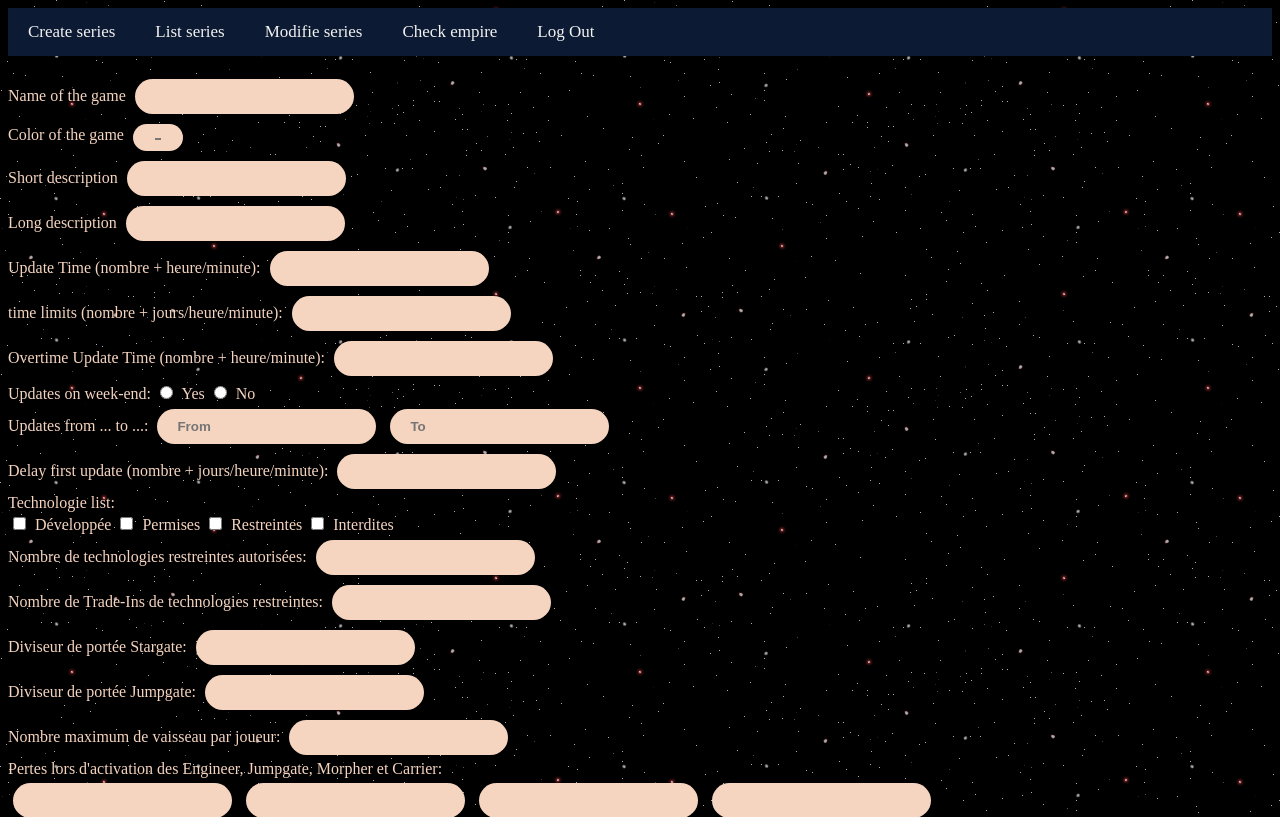
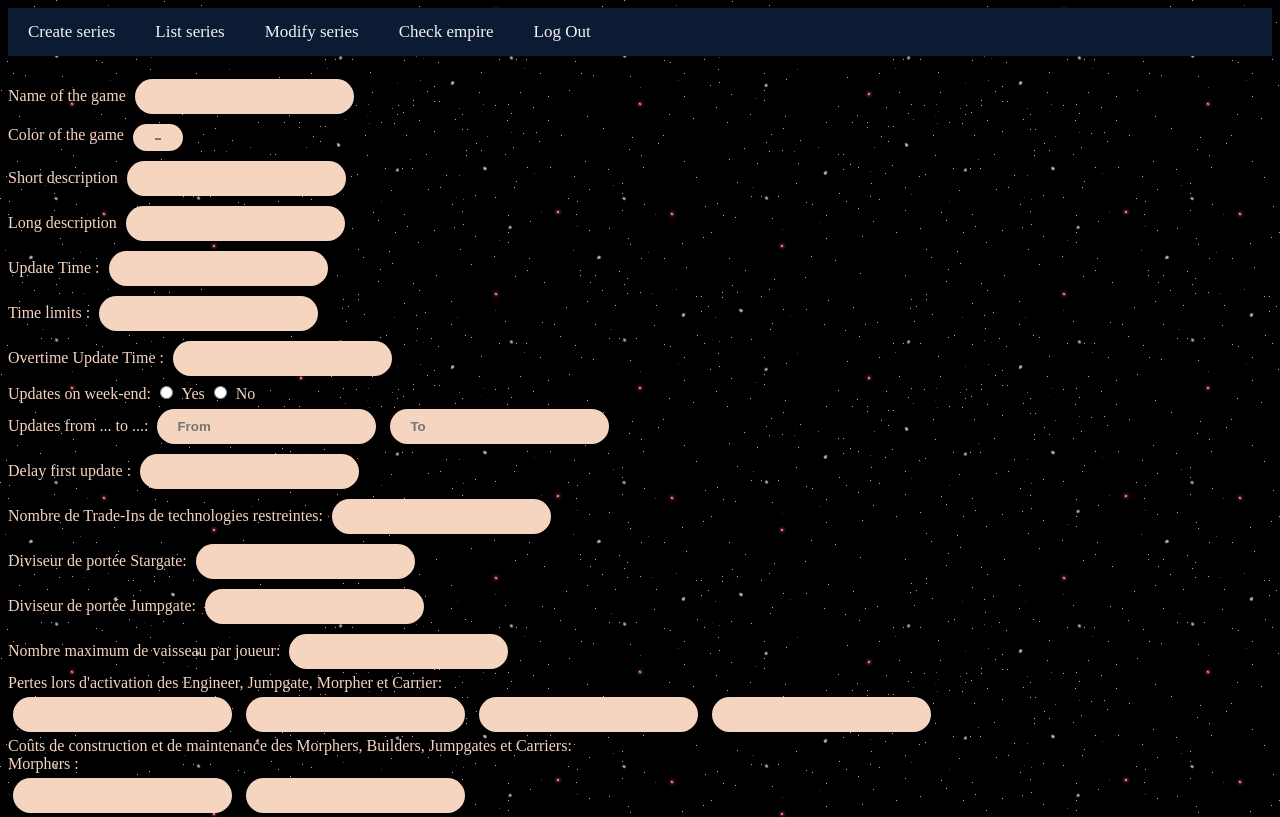
Before and after one commit to ThomasDelhayeCondorcet/StellarCrisisThomasLaurie2023, a Flask app: page /CreateSeries in a window 1280 px wide. Shown: the top 817 px of the page. Run offline with Flask 3, Linux system fonts and the light colour scheme; some libraries are stand-ins or nearby versions.

Commit message:
Added comments to link input to fields table

```diff
--- a/app.py
+++ b/app.py
@@ -74,7 +74,21 @@ def UserPage():
     return render_template("UserPage.html")
 @app.route("/ListGames", methods=['GET', 'POST'])
 def ListGames():
-    return render_template("ListGames.html")
+    if request.method == 'POST':
+        return render_template("ListGames.html")
+    else:
+
+        conn = psycopg2.connect(host="student.endor.be", port="5433", database="py2306", user="py2306",
+                            password="graiple56laibla")
+        query = "SELECT * FROM game Join series ON game.sid = series.sid"
+        cursor = conn.cursor()
+        cursor.execute(query)
+        games = cursor.fetchall()
+        cursor.close()
+        conn.close()
+        return render_template("ListGames.html")
+
+
 @app.route("/YourGames", methods=['GET', 'POST'])
 def YourGames():
     return render_template("YourGames.html")
--- a/templates/CreateSeries.html
+++ b/templates/CreateSeries.html
@@ -10,59 +10,46 @@
         <div class="topNav">
             <a href="CreateSeries">Create series</a>
             <a href="ListSeries">List series</a>
-            <a href="ModifieSeries">Modifie series</a>
+            <a href="ModifySeries">Modify series</a>
             <a href="CheckEmpire">Check empire</a>
             <a href="LogOut">Log Out</a>
         </div>
   </header>
     <br>
     <form action="" method="post">
-        <label>Name of the game</label>
+        <label>Name of the game</label> <!-- Table series : sname -->
         <input type="text" id="name" name="name" required><br>
 
-        <label>Color of the game</label>
+        <label>Color of the game</label> <!-- Table series : color -->
         <input type="color" id="color" name="color" required><br>
 
-        <label>Short description</label>
+        <label>Short description</label> <!-- Table series : descr -->
         <input type="text" id="short_descr" name="short_descr"><br>
 
         <label>Long description</label>
-        <input type="text" id="long_descr" name="long_descr"><br>
+        <input type="text" id="long_descr" name="long_descr"><br> <!-- Table series : fulldesc -->
 
-        <label>Update Time (nombre + heure/minute):</label>
-        <input type="text" id="update_time" name="update_time" required><br>
+        <label>Update Time :</label>
+        <input type="text" id="update_time" name="update_time" required><br> <!-- Table series : utime -->
 
-        <label>time limits (nombre + jours/heure/minute):</label>
-        <input type="text" id="time_limite" name="time_limite" required><br>
+        <label>Time limits :</label>
+        <input type="text" id="time_limit" name="time_limit" required><br> <!-- Table series : timelimit -->
 
-        <label>Overtime Update Time (nombre + heure/minute):</label>
-        <input type="text" id="overtime_update_time" name="overtime_update_time" required><br>
+        <label>Overtime Update Time :</label>
+        <input type="text" id="overtime_update_time" name="overtime_update_time" required><br> <!-- Table series : overtime -->
 
         <label>Updates on week-end:</label>
-        <input type="radio" id="updates_weekend_oui" name="updates_weekend" value="yes" required>
+        <input type="radio" id="updates_weekend_yes" name="updates_weekend" value="yes" required> <!-- Table series : weekend -->
         <label>Yes</label>
-        <input type="radio" id="updates_weekend_non" name="updates_weekend" value="no">
+        <input type="radio" id="updates_weekend_no" name="updates_weekend" value="no">
         <label>No</label><br>
 
         <label>Updates from ... to ...:</label>
-        <input type="text" id="updates_periode_de" name="updates_periode_de" placeholder="From" required>
-        <input type="text" id="updates_periode_a" name="updates_periode_a" placeholder="To" required><br>
+        <input type="text" id="updates_period_from" name="updates_period_from" placeholder="From" required> <!-- Table series : fromhr -->
+        <input type="text" id="updates_period_to" name="updates_periode_to" placeholder="To" required><br> <!-- Table series : tohr -->
 
-        <label>Delay first update (nombre + jours/heure/minute):</label>
-        <input type="text" id="delay_premiere_update" name="delay_premiere_update" required><br>
-
-        <label>Technologie list:</label><br>
-        <input type="checkbox" id="technologie_developpee" name="technologie_developpee" value="developpee">
-        <label>Développée</label>
-        <input type="checkbox" id="technologie_permise" name="technologie_permise" value="permise">
-        <label>Permises</label>
-        <input type="checkbox" id="technologie_restricte" name="technologie_restricte" value ="restricte">
-        <label>Restreintes</label>
-        <input type="checkbox" id="technologie_interdite" name="technologie_interdite" value="interdite">
-        <label>Interdites</label><br>
-
-        <label>Nombre de technologies restreintes autorisées:</label>
-        <input type="number" id="technologies_restrictees_autorisees" name="technologies_restrictees_autorisees" required><br>
+        <label>Delay first update :</label>
+        <input type="text" id="delay_first_update" name="delay_first_update" required><br> <!-- Table series : udelay -->
 
         <label>Nombre de Trade-Ins de technologies restreintes:</label>
         <input type="number" id="trade_ins_technologies_restrictees" name="trade_ins_technologies_restrictees" required><br>
@@ -106,8 +93,8 @@
         <input type="number" id="minerai_range" name="minerai_range" required><br>
 
         <label>Fuel:</label>
-        <input type="number" id="fuel_minimum" name="fuel_minimum" required>
-        <input type="number" id="fuel_range" name="fuel_range" required><br>
+        <input type="number" id="fuel_minimum" name="fuel_minimum" required> <!-- Table series : avgfuel -->
+        <input type="number" id="fuel_range" name="fuel_range" required><br> <!-- Table series : rangefuel -->
 
         <label>Agriculture, Minerai et Fuel du HomeWorld:</label><br>
         <input type="number" id="agriculture_homeworld" name="agriculture_homeworld" required>
```
Also changed, not shown: templates/ListGames.html (+8 -1 lines).
